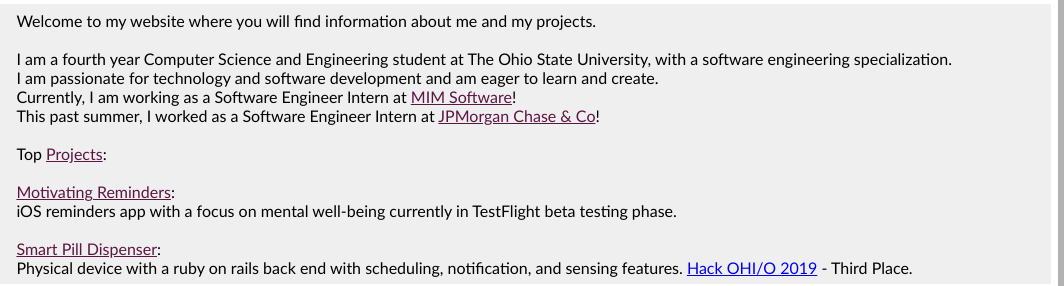
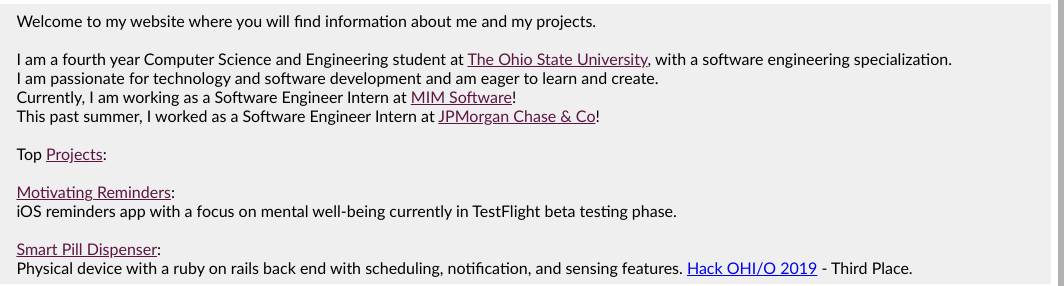
Before and after one commit to amlubinger/amlubinger.github.io, a plain HTML site: page index.html in a window 1280 px wide. Shown: the part 196-482 px from the top of the page, 216-1280 px from the left. Drawn offline with Linux system fonts and the light colour scheme.

Commit message:
Fixed broken osu link.

```diff
--- a/index.html
+++ b/index.html
@@ -54,7 +54,7 @@
                 <div class="main">
                     <p>Welcome to my website where you will find information about me and my projects.<br/>
                         <br/>I am a fourth year Computer Science and
-                        Engineering student at <a href="https://www.osu.edu/" style="color: rgb(93, 21, 66)"></a>The Ohio State University</a>, with
+                        Engineering student at <a href="https://www.osu.edu/" style="color: rgb(93, 21, 66)">The Ohio State University</a>, with
                         a software engineering specialization.
                         <br/>I am passionate for technology and
                         software development and am eager to learn and create.
```
